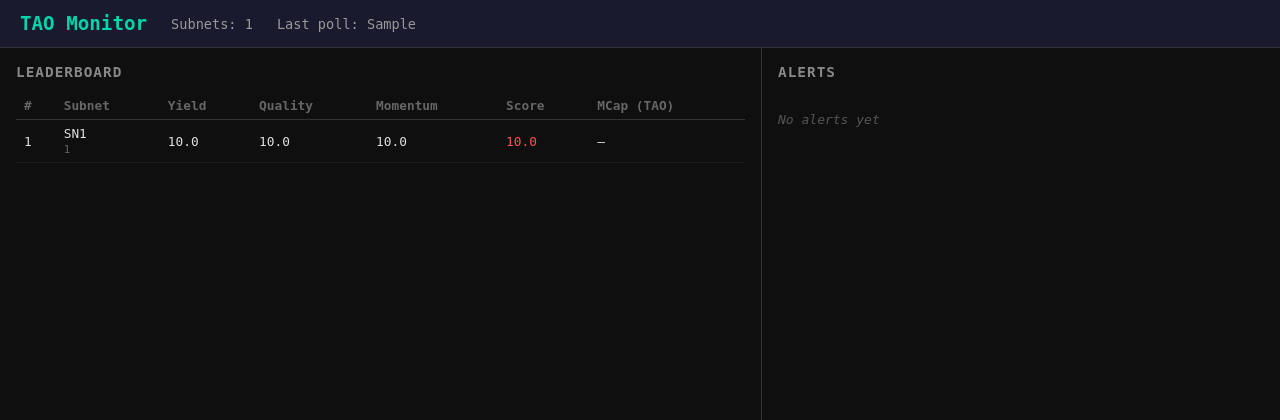
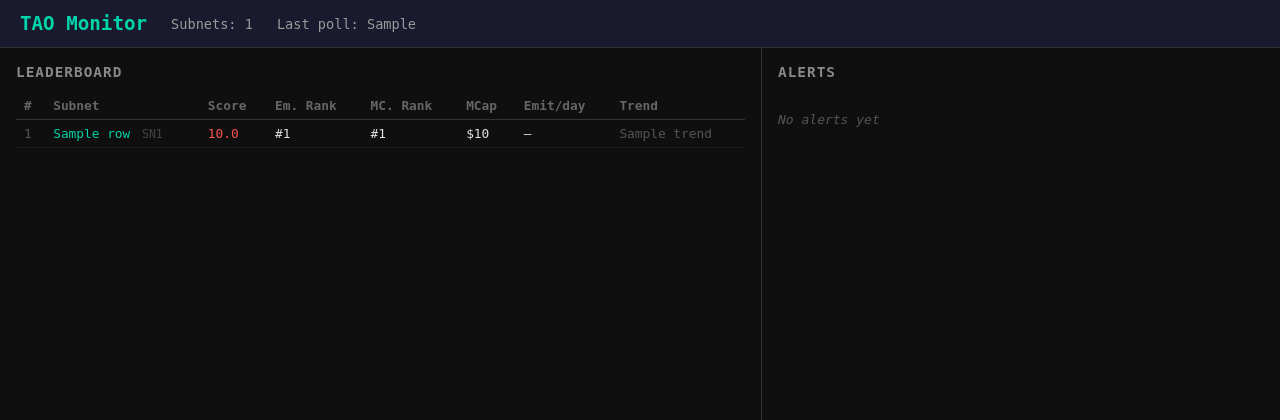
Before and after one commit to Jeremya/bittensor-subnet-watcher, a FastAPI app: template web/templates/index.html in a window 1280 px wide. Shown: the top 420 px of the page. Run offline with FastAPI, Linux system fonts and the light colour scheme; the template is opened without the code that fills it: most values are stand-ins (such as "Sample title", 1, 10 or a date in 2020); parts of the project's set-up code (start-up, migrations or seed data) failed here and were passed over.

Commit message:
feat: update dashboard route and leaderboard with registry names, mcap rank, trend arrows
Co-Authored-By: Claude Sonnet 4.6 <noreply@anthropic.com>

```diff
--- a/web/templates/index.html
+++ b/web/templates/index.html
@@ -21,11 +21,18 @@
     th { text-align: left; padding: 6px 8px; color: #666;
          border-bottom: 1px solid #333; }
     td { padding: 6px 8px; border-bottom: 1px solid #1a1a1a; }
-    tr:hover td { background: #1a1a1a; }
+    tr.clickable { cursor: pointer; }
+    tr.clickable:hover td { background: #1a1a1a; }
+    tr.clickable:hover .sn-name { color: #00ffcc; }
+    .sn-name { color: #00d4aa; }
+    .sn-id { color: #444; margin-left: 4px; font-size: 0.9em; }
     .score-high { color: #00c853; }
-    .score-med { color: #ffd600; }
-    .score-low { color: #ff5252; }
+    .score-med  { color: #ffd600; }
+    .score-low  { color: #ff5252; }
     .score-null { color: #555; }
+    .trend-up   { color: #00c853; }
+    .trend-flat { color: #555; }
+    .trend-down { color: #ff5252; }
     .alert-item { padding: 10px; border: 1px solid #333; margin-bottom: 8px;
                   border-radius: 4px; font-size: 0.8rem; }
     .alert-item .type { font-weight: bold; color: #00d4aa; }
@@ -34,6 +41,15 @@
   </style>
 </head>
 <body>
+
+{% macro fmt_usd(v) -%}
+{%- if v is none %}—
+{%- elif v >= 1000000 %}${{ "%.1f"|format(v / 1000000) }}M
+{%- elif v >= 1000 %}${{ "%.0f"|format(v / 1000) }}K
+{%- else %}${{ "%.0f"|format(v) }}
+{%- endif %}
+{%- endmacro %}
+
 <header>
   <h1>TAO Monitor</h1>
   <span>Subnets: {{ subnet_count }}</span>
@@ -47,22 +63,31 @@
     <table>
       <thead>
         <tr>
-          <th>#</th><th>Subnet</th><th>Yield</th><th>Quality</th>
-          <th>Momentum</th><th>Score</th><th>MCap (TAO)</th>
+          <th>#</th><th>Subnet</th><th>Score</th>
+          <th>Em. Rank</th><th>MC. Rank</th>
+          <th>MCap</th><th>Emit/day</th><th>Trend</th>
         </tr>
       </thead>
       <tbody>
         {% for row in snapshots %}
         {% set score = row.composite_score %}
-        {% set cls = "score-high" if score and score > 70 else ("score-med" if score and score > 40 else ("score-low" if score else "score-null")) %}
-        <tr>
-          <td>{{ loop.index }}</td>
-          <td>SN{{ row.netuid }}<br><small style="color:#666">{{ row.netuid }}</small></td>
-          <td>{{ "%.1f"|format(row.yield_score) if row.yield_score else "—" }}</td>
-          <td>{{ "%.1f"|format(row.quality_score) if row.quality_score else "—" }}</td>
-          <td>{{ "%.1f"|format(row.momentum_score) if row.momentum_score else "—" }}</td>
+        {% set cls = "score-high" if score and score > 70
+                     else ("score-med" if score and score > 40
+                     else ("score-low" if score else "score-null")) %}
+        {% set trend_cls = "trend-up" if row.trend == "▲"
+                           else ("trend-down" if row.trend == "▼" else "trend-flat") %}
+        <tr class="clickable" onclick="location.href='/subnet/{{ row.netuid }}'">
+          <td class="score-null">{{ loop.index }}</td>
+          <td>
+            <span class="sn-name">{{ row.name or ("SN" ~ row.netuid) }}</span>
+            <span class="sn-id">SN{{ row.netuid }}</span>
+          </td>
           <td class="{{ cls }}">{{ "%.1f"|format(score) if score else "—" }}</td>
-          <td>{{ "{:,.0f}".format(row.alpha_mcap_tao) if row.alpha_mcap_tao else "—" }}</td>
+          <td>{{ ("#" ~ row.emission_rank) if row.emission_rank else "—" }}</td>
+          <td>{{ ("#" ~ row.mcap_rank) if row.mcap_rank else "—" }}</td>
+          <td>{{ fmt_usd(row.alpha_mcap_usd) }}</td>
+          <td>{{ ("%.0f"|format(row.daily_emission_tao) ~ " τ") if row.daily_emission_tao else "—" }}</td>
+          <td class="{{ trend_cls }}">{{ row.trend }}</td>
         </tr>
         {% endfor %}
       </tbody>
--- /dev/null
+++ b/web/templates/subnet.html
@@ -0,0 +1,2 @@
+<!DOCTYPE html>
+<html><body><p>Subnet {{ snap.netuid }} — detail page coming soon</p></body></html>
```
Also changed, not shown: tests/web/test_routes.py (+32 -1 lines), web/routes.py (+106 -3 lines).
